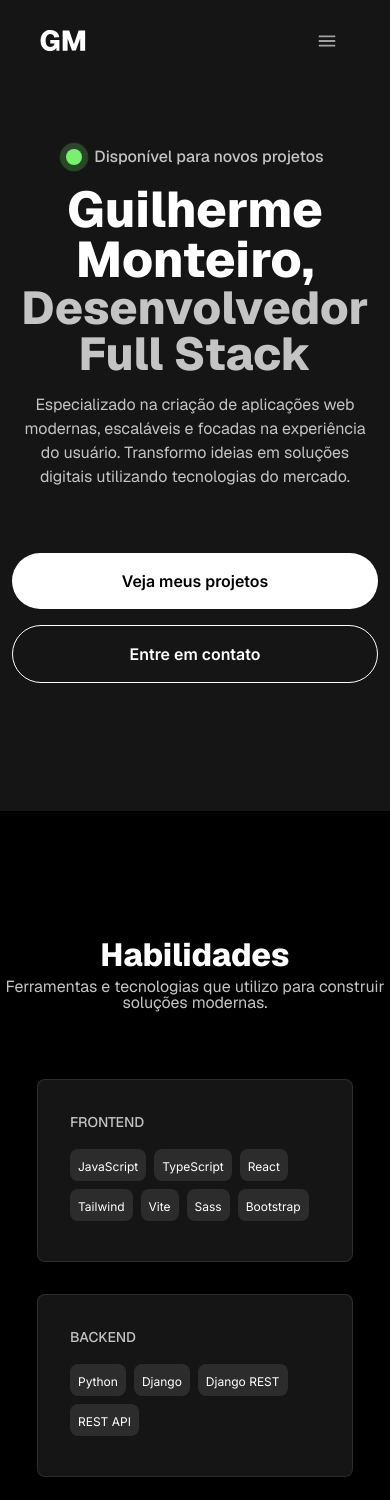
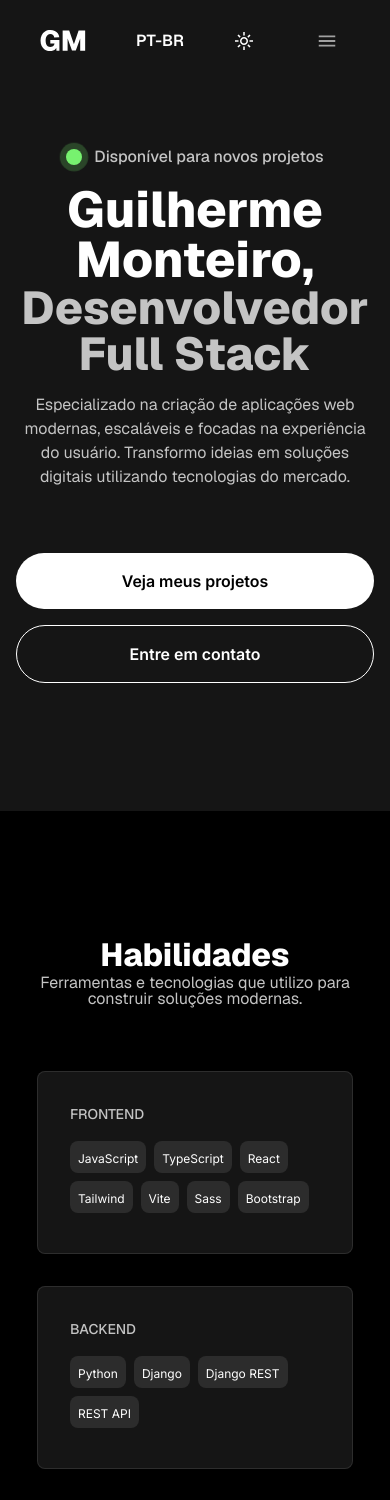
Before and after one commit to Guillerme00/portfolio, a React (Vite) app in the folder portfolio/: page / in a window 390 px wide. Shown: the top 1500 px of the page. Built offline with nearby package versions, Linux system fonts and the light colour scheme.

Commit message:
Att 1.0.0 - Finished for now

```diff
--- a/portfolio/src/App.tsx
+++ b/portfolio/src/App.tsx
@@ -50,6 +50,34 @@ function App() {
           </div>
 
           {/* mid */}
+          <button
+              className={`cursor-pointer geist-header ${theme.title_text_color} ${theme.title_hover} transition-colors duration-300 md:hidden`}
+              onClick={() => {
+                if (language.header_language === "PT-BR") {
+                  setPageLanguage("US-EN");
+                } else if (language.header_language === "US-EN") {
+                  setPageLanguage("PT-BR");
+                }
+              }}
+            >
+              {language.header_language}
+            </button>
+
+            {theme.color === "dark" ? (
+              <DARK_MODE
+                className={`cursor-pointer ${theme.title_text_color} ${theme.title_hover} transition-colors duration-300 md:hidden`}
+                onClick={() => {
+                  setPageStyle("light");
+                }}
+              />
+            ) : (
+              <LIGHT_MODE
+                className={`cursor-pointer ${theme.title_text_color} ${theme.title_hover} transition-colors duration-300 md:hidden`}
+                onClick={() => {
+                  setPageStyle("dark");
+                }}
+              />
+            )}
           <div
             className={`hidden md:flex ${theme.title_text_variant} gap-[24px] geist-header`}
           >
@@ -209,13 +237,13 @@ function App() {
             {/* Name */}
             <div className="flex flex-col items-center text-center max-w-[925px] md:px-[0px]">
               <h1
-                className={`geist-midtag-text text-[50px] md:text-[72px] leading-none m-0 ${theme.title_text_color}`}
+                className={`geist-midtag-text max-[330px]:text-[45px] text-[50px] md:text-[72px] leading-none m-0 ${theme.title_text_color}`}
               >
                 Guilherme Monteiro,
               </h1>
 
               <h1
-                className={`geist-midtag-text text-[46px] md:text-[72px] leading-none m-0 ${theme.title_text_variant}`}
+                className={`max-[330px]:text-[36px] geist-midtag-text text-[46px] md:text-[72px] leading-none m-0 ${theme.title_text_variant}`}
               >
                 {language.secondary_mid}
               </h1>
@@ -230,7 +258,7 @@ function App() {
               </h3>
             </div>
             {/* Buttons */}
-            <div className="mt-[64px] w-full px-[12px] flex flex-col md:flex-row gap-[16px] justify-center">
+            <div className="mt-[64px] w-full px-[16px] flex flex-col md:flex-row gap-[16px] justify-center">
               <button
                 className={`py-[16px] px-[26px] rounded-full ${theme.button_hover} ${theme.button_background} ${theme.button_full_text} inter cursor-pointer transition-colors duration-300`}
                 onClick={() => {
@@ -269,13 +297,13 @@ function App() {
               {language.header_skills}
             </h1>
             <h1
-              className={`geist-midtag-text_2 text-[16px] leading-none m-0 ${theme.title_text_variant} flex text-center p-[4px]`}
+              className={`geist-midtag-text_2 text-[16px] leading-none m-0 ${theme.title_text_variant} flex text-center px-[12px]`}
             >
               {language.skills_text}
             </h1>
           </div>
           {/* Show skills */}
-          <div className="grid grid-cols-1 md:grid-cols-2 xl:grid-cols-4 gap-[32px] mt-[64px] max-w-[1360px]">
+          <div className="px-[12px] grid grid-cols-1 md:grid-cols-2 xl:grid-cols-4 gap-[32px] mt-[64px] max-w-[1360px]">
             <div
               className={`max-w-[316px] w-full p-[32px] ${theme.primary_background} rounded-lg flex flex-col ${theme.outline} border-[1px] hover:-translate-y-[8px] transition-transform duration-300`}
             >
@@ -370,12 +398,12 @@ function App() {
               {language.header_projects}
             </h1>
             <h1
-              className={`geist-midtag-text_2 text-[16px] leading-none m-0 ${theme.title_text_variant} flex text-center`}
+              className={`geist-midtag-text_2 text-[16px] leading-none m-0 ${theme.title_text_variant} flex text-center px-[16px]`}
             >
               {language.projects_text}
             </h1>
           </div>
-          <div className="pt-[64px] grid grid-cols-1 md:grid-cols-2 xl:grid-cols-2 gap-[32px]">
+          <div className="pt-[64px] grid grid-cols-1 md:grid-cols-2 xl:grid-cols-2 gap-[32px] px-[12px]">
             {language.projects.map((item) => (
               <ProjectCard
                 title_text_variant={theme.title_text_variant}
```
